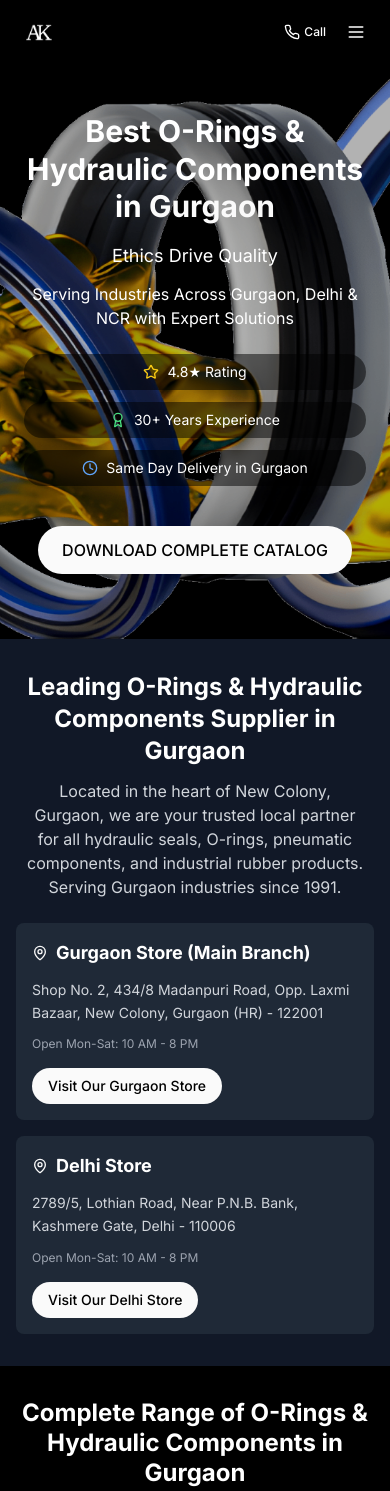
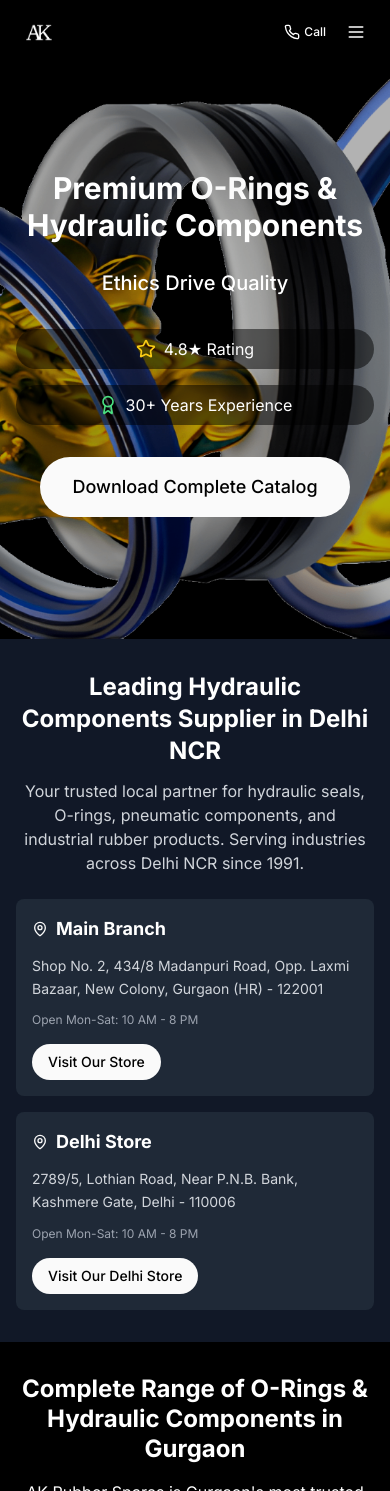
Before and after one commit to chhabraadhruv/ak-rubber-08, a React (Vite) app: page / in a window 390 px wide. Shown: the top 1491 px of the page. Built offline with nearby package versions, Linux system fonts and the light colour scheme.

Commit message:
Refactor Hero section and remove "Gurgaon"
- Reduced clutter in the Hero section.
- Removed excessive use of the word "Gurgaon" from the website.

```diff
--- a/src/components/sections/HeroSection.tsx
+++ b/src/components/sections/HeroSection.tsx
@@ -7,42 +7,35 @@ export default function HeroSection() {
       <div className="absolute inset-0 z-0">
         <img
           src="/lovable-uploads/9110a679-cf87-406f-96ce-295cf2ab79f8.png"
-          alt="Premium O-rings and hydraulic components supplier in Gurgaon - AK Rubber Spares"
+          alt="Premium O-rings and hydraulic components supplier - AK Rubber Spares"
           className="w-full h-full object-cover"
         />
       </div>
       <div className="absolute inset-0 bg-black/30 z-10"></div>
       <div className="container mx-auto px-4 sm:px-6 z-20 text-center">
-        <h1 className="text-3xl sm:text-4xl md:text-5xl lg:text-7xl font-bold mb-4 sm:mb-6 leading-tight">
-          Best O-Rings & Hydraulic Components in <span className="text-primary">Gurgaon</span>
+        <h1 className="text-3xl sm:text-4xl md:text-5xl lg:text-6xl font-bold mb-6 leading-tight">
+          Premium <span className="text-primary">O-Rings</span> & Hydraulic Components
         </h1>
-        <p className="text-lg sm:text-xl md:text-2xl mb-3 sm:mb-4">
+        <p className="text-xl sm:text-2xl mb-8 font-medium">
           Ethics Drive Quality
         </p>
-        <p className="text-base sm:text-lg mb-6 sm:mb-8 px-2">
-          Serving Industries Across Gurgaon, Delhi & NCR with Expert Solutions
-        </p>
-        <div className="flex flex-col sm:flex-row flex-wrap justify-center gap-3 sm:gap-4 mb-6 sm:mb-8 px-2">
-          <div className="flex items-center justify-center space-x-2 bg-black/50 px-3 sm:px-4 py-2 rounded-full text-sm sm:text-base">
-            <Star className="h-4 w-4 sm:h-5 sm:w-5 text-yellow-400" />
+        <div className="flex flex-col sm:flex-row justify-center gap-4 mb-8 max-w-2xl mx-auto">
+          <div className="flex items-center justify-center space-x-2 bg-black/50 px-4 py-2 rounded-full">
+            <Star className="h-5 w-5 text-yellow-400" />
             <span>4.8★ Rating</span>
           </div>
-          <div className="flex items-center justify-center space-x-2 bg-black/50 px-3 sm:px-4 py-2 rounded-full text-sm sm:text-base">
-            <Award className="h-4 w-4 sm:h-5 sm:w-5 text-green-400" />
+          <div className="flex items-center justify-center space-x-2 bg-black/50 px-4 py-2 rounded-full">
+            <Award className="h-5 w-5 text-green-400" />
             <span>30+ Years Experience</span>
-          </div>
-          <div className="flex items-center justify-center space-x-2 bg-black/50 px-3 sm:px-4 py-2 rounded-full text-sm sm:text-base">
-            <Clock className="h-4 w-4 sm:h-5 sm:w-5 text-blue-400" />
-            <span className="text-center">Same Day Delivery in Gurgaon</span>
           </div>
         </div>
         <a
           href="https://drive.google.com/file/d/1hRptF7ex5d9Mgm8AiLzmn7-Fo2mRGla_/view?usp=drive_link"
-          className="inline-block mt-4 sm:mt-8 rounded-full bg-primary text-black px-6 sm:px-8 py-3 sm:py-4 font-medium hover:bg-primary/90 transition-colors text-base sm:text-lg"
+          className="inline-block rounded-full bg-primary text-black px-8 py-4 font-medium hover:bg-primary/90 transition-colors text-lg"
           target="_blank"
           rel="noopener noreferrer"
         >
-          DOWNLOAD COMPLETE CATALOG
+          Download Complete Catalog
         </a>
       </div>
     </section>
--- a/src/components/sections/LocalBusinessSection.tsx
+++ b/src/components/sections/LocalBusinessSection.tsx
@@ -8,18 +8,18 @@ export default function LocalBusinessSection() {
       <div className="max-w-7xl mx-auto px-4 sm:px-6 lg:px-8">
         <div className="text-center mb-6 sm:mb-8">
           <h2 className="text-2xl sm:text-3xl font-bold mb-3 sm:mb-4">
-            Leading O-Rings & Hydraulic Components Supplier in Gurgaon
+            Leading Hydraulic Components Supplier in Delhi NCR
           </h2>
           <p className="text-base sm:text-lg text-gray-300 max-w-3xl mx-auto px-2">
-            Located in the heart of New Colony, Gurgaon, we are your trusted local partner for all hydraulic seals,
-            O-rings, pneumatic components, and industrial rubber products. Serving Gurgaon industries since 1991.
+            Your trusted local partner for hydraulic seals, O-rings, pneumatic components, and industrial rubber products.
+            Serving industries across Delhi NCR since 1991.
           </p>
         </div>
         <div className="grid grid-cols-1 md:grid-cols-2 gap-4 sm:gap-6">
           <div className="p-4 sm:p-6 bg-gray-800 rounded-lg">
             <h3 className="text-lg sm:text-xl font-bold mb-3 flex items-center">
               <MapPin className="h-4 w-4 sm:h-5 sm:w-5 text-primary mr-2 flex-shrink-0" />
-              <span>Gurgaon Store (Main Branch)</span>
+              <span>Main Branch</span>
             </h3>
             <address className="not-italic text-gray-300 mb-3 text-sm sm:text-base leading-relaxed">
               Shop No. 2, 434/8 Madanpuri Road, Opp. Laxmi Bazaar, New Colony, Gurgaon (HR) - 122001
@@ -29,7 +29,7 @@ export default function LocalBusinessSection() {
               to="/contact"
               className="inline-block rounded-full bg-primary text-black px-4 sm:px-6 py-2 sm:py-3 font-medium hover:bg-primary/90 transition-colors text-sm sm:text-base"
             >
-              Visit Our Gurgaon Store
+              Visit Our Store
             </Link>
           </div>
           <div className="p-4 sm:p-6 bg-gray-800 rounded-lg">
```
